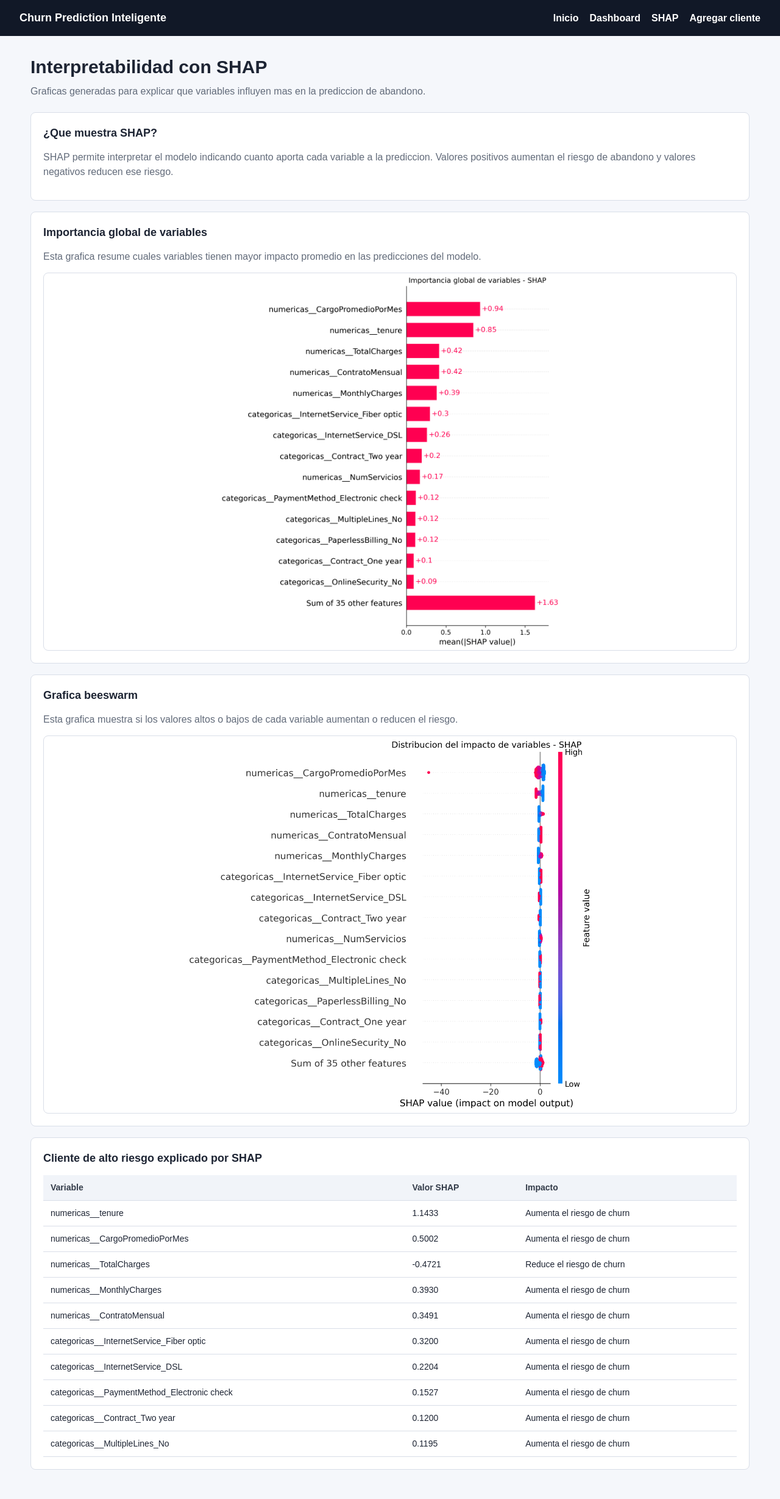
After one commit to cristhianDavidOrbes/ProyectoFinalChurn, a Flask app: page /shap in a window 1280 px wide. The commit adds this page. Shown: the whole page at 61% size. Run offline with Flask 3, Linux system fonts and the light colour scheme; parts of the project's set-up code (start-up, migrations or seed data) failed here and were passed over.

Commit message:
Add SHAP visualizations to Flask app

```diff
--- a/app/app.py
+++ b/app/app.py
@@ -304,6 +304,11 @@ def css_publico(filename):
     return send_from_directory(BASE_DIR / "public" / "css", filename)
 
 
+@app.route("/resultados/<path:filename>")
+def archivos_resultados(filename):
+    return send_from_directory(RESULTADOS_DIR, filename)
+
+
 @app.route("/nuevo")
 def nuevo_cliente():
     return render_template("index.html", modelos=MODELOS)
@@ -394,6 +399,22 @@ def metricas():
     )
 
 
+@app.route("/shap")
+def shap_dashboard():
+    ruta_cliente = RESULTADOS_DIR / "shap_cliente_alto_riesgo.csv"
+    if ruta_cliente.exists():
+        tabla_cliente = pd.read_csv(ruta_cliente).to_dict(orient="records")
+    else:
+        tabla_cliente = []
+
+    return render_template(
+        "shap.html",
+        grafica_importancia="shap_importancia_global.png",
+        grafica_beeswarm="shap_beeswarm.png",
+        tabla_cliente=tabla_cliente,
+    )
+
+
 cargar_modelos()
 
 
--- a/app/templates/base.html
+++ b/app/templates/base.html
@@ -12,6 +12,7 @@
     <nav>
       <a href="{{ url_for('dashboard') }}">Inicio</a>
       <a href="{{ url_for('dashboard') }}">Dashboard</a>
+      <a href="{{ url_for('shap_dashboard') }}">SHAP</a>
       <a href="{{ url_for('nuevo_cliente') }}">Agregar cliente</a>
     </nav>
   </header>
--- /dev/null
+++ b/app/templates/shap.html
@@ -0,0 +1,58 @@
+{% extends "base.html" %}
+
+{% block content %}
+<section class="page-header">
+  <h1>Interpretabilidad con SHAP</h1>
+  <p>Graficas generadas para explicar que variables influyen mas en la prediccion de abandono.</p>
+</section>
+
+<section class="panel shap-intro">
+  <h2>¿Que muestra SHAP?</h2>
+  <p>
+    SHAP permite interpretar el modelo indicando cuanto aporta cada variable a la prediccion.
+    Valores positivos aumentan el riesgo de abandono y valores negativos reducen ese riesgo.
+  </p>
+</section>
+
+<section class="shap-grid">
+  <article class="panel shap-card">
+    <h2>Importancia global de variables</h2>
+    <p>Esta grafica resume cuales variables tienen mayor impacto promedio en las predicciones del modelo.</p>
+    <img src="{{ url_for('archivos_resultados', filename=grafica_importancia) }}" alt="Importancia global SHAP">
+  </article>
+
+  <article class="panel shap-card">
+    <h2>Grafica beeswarm</h2>
+    <p>Esta grafica muestra si los valores altos o bajos de cada variable aumentan o reducen el riesgo.</p>
+    <img src="{{ url_for('archivos_resultados', filename=grafica_beeswarm) }}" alt="Grafica beeswarm SHAP">
+  </article>
+</section>
+
+<section class="panel">
+  <h2>Cliente de alto riesgo explicado por SHAP</h2>
+  {% if tabla_cliente %}
+  <div class="table-wrap">
+    <table>
+      <thead>
+        <tr>
+          <th>Variable</th>
+          <th>Valor SHAP</th>
+          <th>Impacto</th>
+        </tr>
+      </thead>
+      <tbody>
+        {% for row in tabla_cliente %}
+        <tr>
+          <td>{{ row.Variable }}</td>
+          <td>{{ "%.4f"|format(row.Valor_SHAP) }}</td>
+          <td>{{ row.Impacto }}</td>
+        </tr>
+        {% endfor %}
+      </tbody>
+    </table>
+  </div>
+  {% else %}
+  <p class="empty">No se encontro la tabla SHAP del cliente de alto riesgo.</p>
+  {% endif %}
+</section>
+{% endblock %}
--- a/public/css/styles.css
+++ b/public/css/styles.css
@@ -303,6 +303,33 @@ th {
   margin: 0;
 }
 
+.shap-intro {
+  margin-bottom: 18px;
+}
+
+.shap-intro p,
+.shap-card p {
+  color: var(--muted);
+  margin: 0 0 14px;
+}
+
+.shap-grid {
+  display: grid;
+  grid-template-columns: 1fr;
+  gap: 18px;
+  margin-bottom: 18px;
+}
+
+.shap-card img {
+  display: block;
+  width: 100%;
+  max-height: 620px;
+  object-fit: contain;
+  border: 1px solid var(--line);
+  border-radius: 8px;
+  background: #fff;
+}
+
 @media (max-width: 860px) {
   .topbar,
   .result-layout {
--- a/resultados/metricas_regresion_logistica.csv
+++ b/resultados/metricas_regresion_logistica.csv
@@ -1,2 +1,2 @@
 Modelo,Accuracy,F1,ROC_AUC
-Regresion Logistica,0.7402413058907026,0.615546218487395,0.8462140587460281
+Regresion Logistica,0.7381121362668559,0.6086956521739131,0.8407334211682037
--- a/resultados/shap_cliente_alto_riesgo.csv
+++ b/resultados/shap_cliente_alto_riesgo.csv
@@ -1,11 +1,11 @@
 Variable,Valor_SHAP,Impacto
-numericas__tenure,0.8470366269469732,Aumenta el riesgo de churn
-categoricas__InternetService_Fiber optic,0.4932441734201405,Aumenta el riesgo de churn
-numericas__CargoPromedioPorMes,0.4787172669055201,Aumenta el riesgo de churn
-numericas__ContratoMensual,0.3780695797874855,Aumenta el riesgo de churn
-numericas__TotalCharges,-0.3279718073818821,Reduce el riesgo de churn
-categoricas__InternetService_DSL,0.3167636365081263,Aumenta el riesgo de churn
-numericas__MonthlyCharges,-0.22940477105388735,Reduce el riesgo de churn
-numericas__ClienteNuevo,0.17771909032302002,Aumenta el riesgo de churn
-categoricas__StreamingTV_Yes,0.16617512313769495,Aumenta el riesgo de churn
-categoricas__StreamingMovies_Yes,0.16141634684847928,Aumenta el riesgo de churn
+numericas__tenure,1.143319331803702,Aumenta el riesgo de churn
+numericas__CargoPromedioPorMes,0.500237857481868,Aumenta el riesgo de churn
+numericas__TotalCharges,-0.4721054542170716,Reduce el riesgo de churn
+numericas__MonthlyCharges,0.3930328422105907,Aumenta el riesgo de churn
+numericas__ContratoMensual,0.3490684879446646,Aumenta el riesgo de churn
+categoricas__InternetService_Fiber optic,0.3199999859998727,Aumenta el riesgo de churn
+categoricas__InternetService_DSL,0.22042797075797266,Aumenta el riesgo de churn
+categoricas__PaymentMethod_Electronic check,0.15266248172859667,Aumenta el riesgo de churn
+categoricas__Contract_Two year,0.11997971747304031,Aumenta el riesgo de churn
+categoricas__MultipleLines_No,0.11951026223018082,Aumenta el riesgo de churn
```
Also changed, not shown: app/static/css/styles.css (+27 -0 lines), resultados/shap_beeswarm.png, resultados/shap_importancia_global.png, 2 other files.
